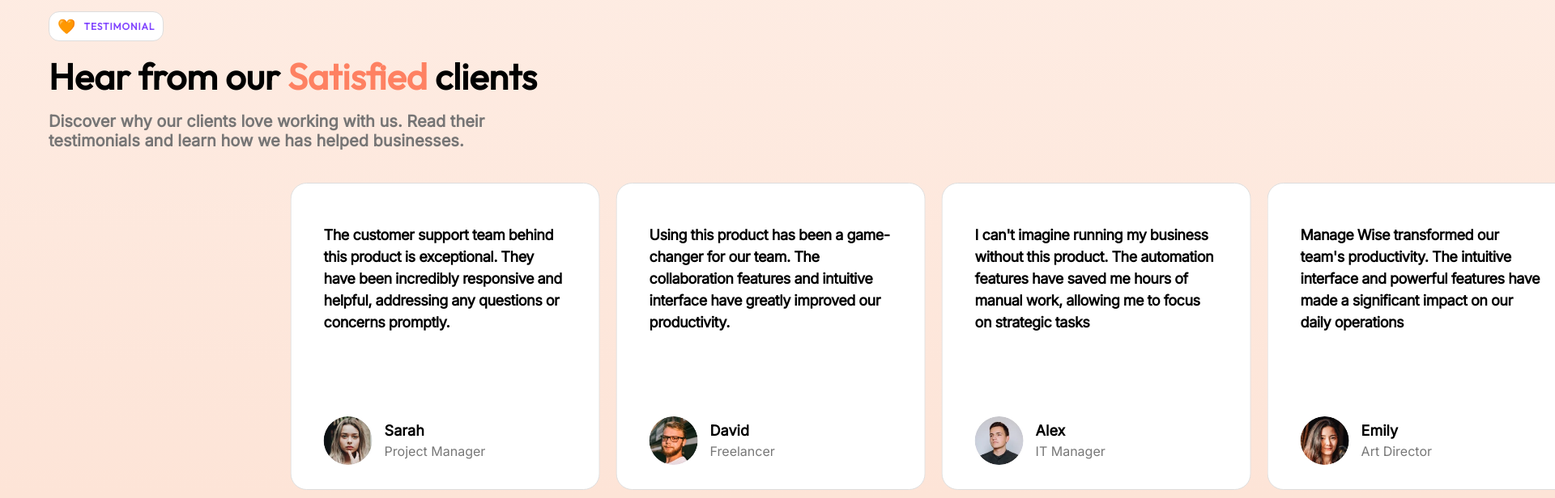
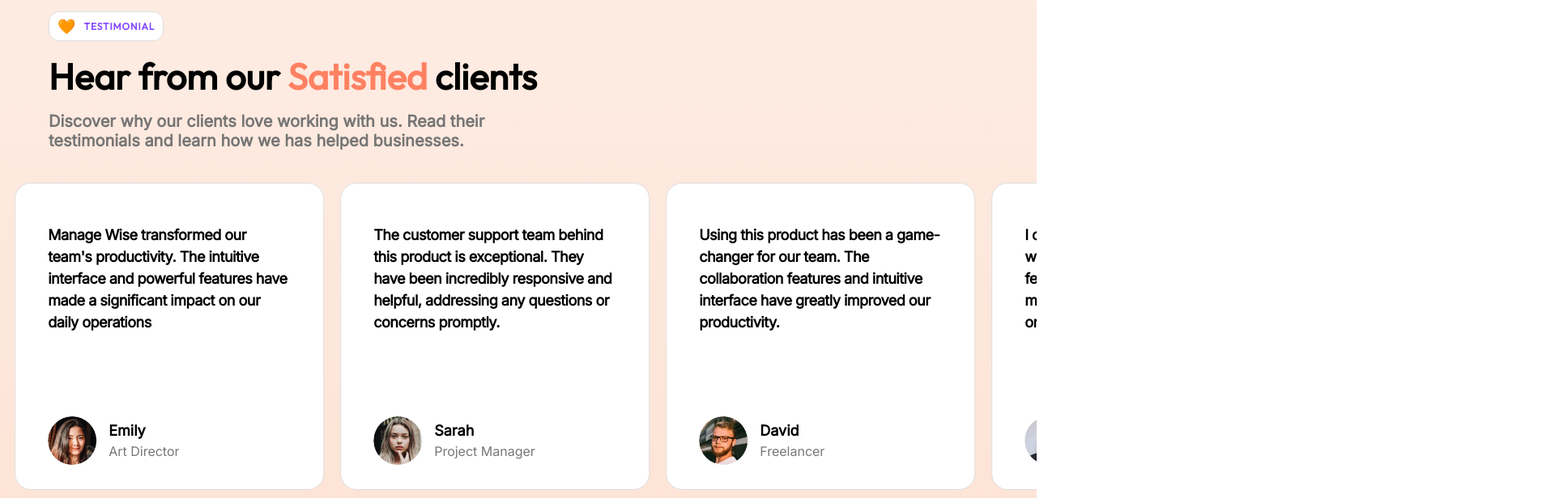
Before and after one commit to mastersans/ManageWise-Clone, a React (Create React App) app: page / in a window 1280 px wide. Shown: the part 3814-4430 px from the top of the page at 81% size, 1920 px wide, since content can reach past the window. Built offline with nearby package versions, Linux system fonts and the light colour scheme.

Commit message:
fix: Overflow and Scrollbar

```diff
--- a/package.json
+++ b/package.json
@@ -12,6 +12,7 @@
     "react-dom": "^18.2.0",
     "react-scripts": "5.0.1",
     "react-scroll": "^1.9.0",
+    "styled-components": "^6.1.1",
     "web-vitals": "^2.1.4"
   },
   "scripts": {
--- a/src/Components/TestimonialSlider/TestimonialSlider.css
+++ b/src/Components/TestimonialSlider/TestimonialSlider.css
@@ -1,6 +1,7 @@
 .testimonial-st {
-     display: flex;
-     justify-content: left;
+     display: left;
+     justify-content: center;
+     align-items: center;
      margin-left: 60px;
      margin-bottom: 15px;
      margin-top:20px;
@@ -29,26 +30,19 @@
     width: fit-content;
     height: 400px;
     display:flex;
-  }
-
-  .client-testimonials-slider .client-testimonial {
-    transition: transform 0.5s ease-in-out;
-  }
-
-  .client-testimonials-slider .client-testimonial:last-child {
-    margin-right: 0;
-    transition: transform 2s linear;
+    justify-content: left;
+    align-items: left;
   }
 
   @keyframes testimonialSlide {
-    0%, -100%{
+    100% {
       transform: translateX(-100%);
     }
-    100% {
+    0% {
       transform: translateX(100%);
     }
   }
 
   .client-testimonials-slider.animate .client-testimonial {
-    animation: testimonialSlide 10s infinite;
+    animation: testimonialSlide 5s infinite;
   }
--- a/src/Components/TestimonialSlider/TestimonialSlider.js
+++ b/src/Components/TestimonialSlider/TestimonialSlider.js
@@ -6,51 +6,70 @@ import './TestimonialSlider.css';
 const testimonialsData = [
   {
     id: 1,
+    quote: "Manage Wise transformed our team's productivity. The intuitive interface and powerful features have made a significant impact on our daily operations",
+    photoUrl: "/Emily.webp",
+    name: "Emily",
+    designation: "Art Director",
+  },
+  {
+    id: 2,
     quote: "The customer support team behind this product is exceptional. They have been incredibly responsive and helpful, addressing any questions or concerns promptly.",
     photoUrl: "/Sarah.webp",
     name: "Sarah",
     designation: "Project Manager",
   },
   {
-    id: 2,
+    id: 3,
     quote: "Using this product has been a game-changer for our team. The collaboration features and intuitive interface have greatly improved our productivity.",
     photoUrl: "/David.webp",
     name: "David",
     designation: "Freelancer",
   },
   {
-    id: 3,
+    id: 4,
     quote: "I can't imagine running my business without this product. The automation features have saved me hours of manual work, allowing me to focus on strategic tasks",
     photoUrl: "/Alex.webp",
     name: "Alex",
     designation: "IT Manager",
   },
   {
-    id: 4,
+    id: 5,
     quote: "Manage Wise transformed our team's productivity. The intuitive interface and powerful features have made a significant impact on our daily operations",
     photoUrl: "/Emily.webp",
     name: "Emily",
     designation: "Art Director",
   },
+  {
+    id: 6,
+    quote: "The customer support team behind this product is exceptional. They have been incredibly responsive and helpful, addressing any questions or concerns promptly.",
+    photoUrl: "/Sarah.webp",
+    name: "Sarah",
+    designation: "Project Manager",
+  },
+  {
+    id: 7,
+    quote: "Using this product has been a game-changer for our team. The collaboration features and intuitive interface have greatly improved our productivity.",
+    photoUrl: "/David.webp",
+    name: "David",
+    designation: "Freelancer",
+  },
+  {
+    id: 8,
+    quote: "I can't imagine running my business without this product. The automation features have saved me hours of manual work, allowing me to focus on strategic tasks",
+    photoUrl: "/Alex.webp",
+    name: "Alex",
+    designation: "IT Manager",
+  },
 ];
 
 const TestimonialsSlider = () => {
-/*  const sliderRef = useRef(null);
-
-  useEffect(() => {
-    const slider = sliderRef.current;
-    const testimonials = slider.querySelectorAll('.client-testimonial');
-    const totalWidth = testimonials.length * testimonials[0].offsetWidth;
-
-    slider.style.width = `${totalWidth}px`;
-  }, []);*/
 
   return (
     <div name="Testimonial">
     <div className="testimonial-st"><SectionTitle emoji="🧡" text="Testimonial"/></div>
     <div className="testimonial-title">Hear from our&nbsp;<span className="highlighted"> Satisfied </span>&nbsp;clients</div>
     <div className="testimonial-description">Discover why our clients love working with us. Read their<br/> testimonials and learn how we has helped businesses.</div>
-    <div className="client-testimonials-slider animate"/* ref={sliderRef}*/>
+    <div className="client-testimonials-slider animate">
       {testimonialsData.map((testimonial) => (
         <Testimonial
           key={testimonial.id}
--- a/src/global-styles.css
+++ b/src/global-styles.css
@@ -9,3 +9,25 @@ body {
 .highlighted {
   color: #fe8162;
 }
+*{
+  overflow-x: hidden;
+}
+::-webkit-scrollbar{
+  width: 0.6vw;
+}
+
+::-webkit-scrollbar-track{
+  background: linear-gradient(to bottom, #fde4d7, #ffffff, #fde4d7);
+  border: 5pxs;
+}
+
+::-webkit-scrollbar-thumb{
+  background: #fe8162;
+  height: 5vh;
+}
+
+::-webkit-scrollbar-thumb:hover{
+  background: #fe8162;
+  height: 5vh;
+
+}
```
Also changed, not shown: 1 other file (tests, documents, lock files or other folders).
